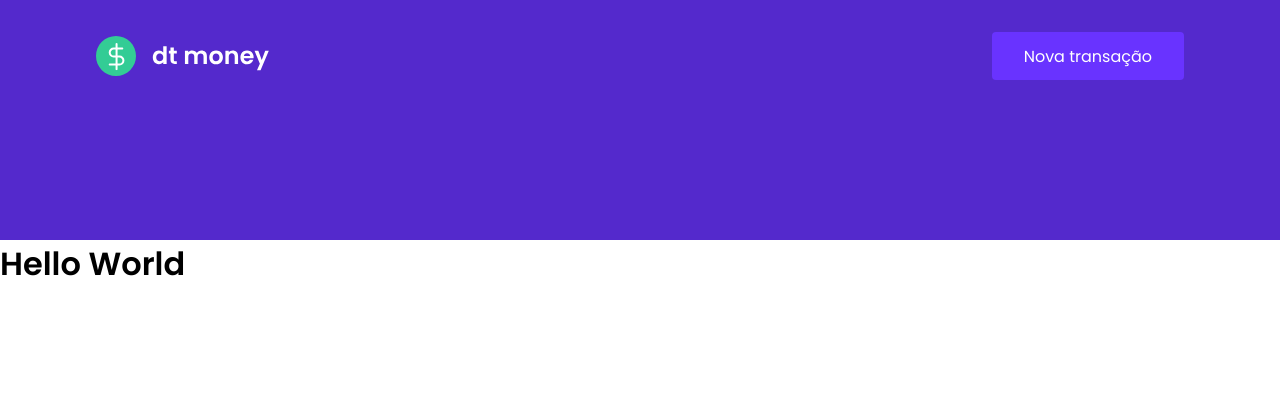
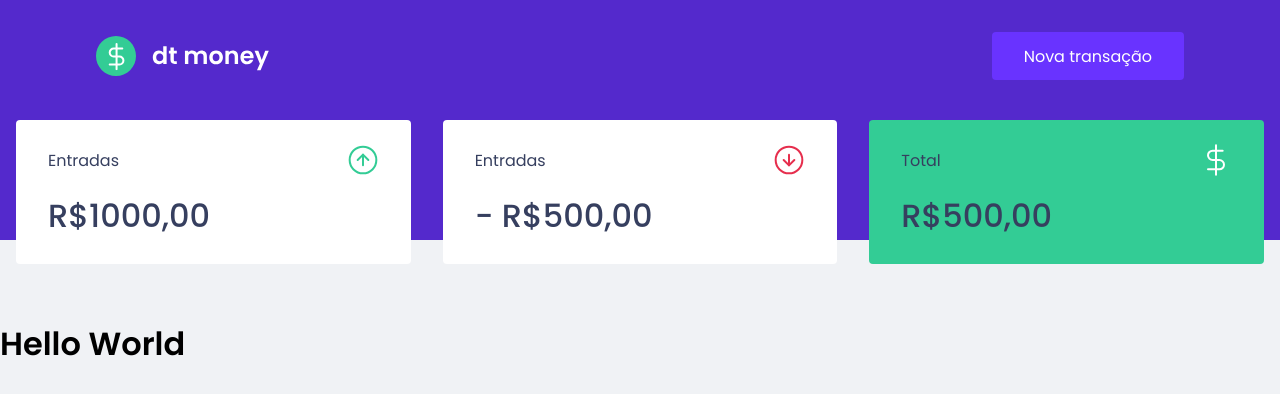
Before and after one commit to RafaelMatos/Ignite-DtMoney, a React (Create React App) app: page / in a window 1280 px wide. Shown: the top 394 px of the page. Built offline with nearby package versions, Linux system fonts and the light colour scheme.

Commit message:
Component Summary created

```diff
--- a/public/index.html
+++ b/public/index.html
@@ -8,7 +8,7 @@
     <meta name="viewport" content="width=device-width, initial-scale=1" />
 
 
-    <link href="https://fonts.googleapis.com/css2?family=Poppins:wght@400;600&display=swap" rel="stylesheet">
+    <link href="https://fonts.googleapis.com/css2?family=Poppins:wght@400;500;600&display=swap" rel="stylesheet">
     <title>Dtmoney</title>
   </head>
   <body>
--- a/src/App.tsx
+++ b/src/App.tsx
@@ -1,3 +1,4 @@
+import { Dashboard } from './components/Dashboard';
 import { Header } from './components/Header';
 import { GlobalStyle } from './styles/global';
 
@@ -7,6 +8,7 @@
     <div className="App">
       <GlobalStyle/>
       <Header/>
+      <Dashboard/>
       <h1>Hello World</h1>
 
     </div>
--- /dev/null
+++ b/src/components/Dashboard/index.tsx
@@ -0,0 +1,11 @@
+import { Summary } from "../Summary";
+import { Container } from "./styles";
+
+export function Dashboard(){
+  return (
+
+    <Container>
+      <Summary></Summary>
+    </Container>
+  )
+}
--- /dev/null
+++ b/src/components/Dashboard/styles.ts
@@ -0,0 +1,8 @@
+import styled from "styled-components";
+
+export const Container = styled.main`
+  max-width: 1120;
+  margin: 0 auto;
+  padding: 2.5rem 1rem;
+
+`
--- /dev/null
+++ b/src/components/Summary/index.tsx
@@ -0,0 +1,33 @@
+import incomeImg from '../../assets/income.svg';
+import outcomeImg from '../../assets/outcome.svg';
+import totalImg from '../../assets/total.svg';
+import { Container } from "./styles";
+
+
+export function Summary(){
+  return(
+    <Container>
+      <div>
+        <header>
+          <p>Entradas</p>
+          <img src={incomeImg} alt="Entradas" />
+        </header>
+        <strong>R$1000,00</strong>
+      </div>
+      <div>
+        <header>
+          <p>Entradas</p>
+          <img src={outcomeImg} alt="Saídas" />
+        </header>
+        <strong> - R$500,00</strong>
+      </div>
+      <div className="hightlight-background">
+        <header>
+          <p>Total</p>
+          <img src={totalImg} alt="Total" />
+        </header>
+        <strong>R$500,00</strong>
+      </div>
+    </Container>
+  )
+}
--- /dev/null
+++ b/src/components/Summary/styles.ts
@@ -0,0 +1,30 @@
+import styled from "styled-components";
+
+export const Container = styled.div`
+  display:grid;
+  grid-template-columns: repeat(3,1fr);
+  gap:2rem;
+  margin-top: -10rem;
+  div {
+    background: var(--shape);
+    padding: 1.5rem 2rem;
+    border-radius: 0.25rem;
+    color: var(--text-title);
+    header {
+      display: flex;
+      align-items: center;
+      justify-content: space-between;
+    }
+    strong {
+      display: block;
+      margin-top: 1rem;
+      font-size: 2rem;
+      font-weight: 500;
+      line-height: 3rem;
+    }
+    &.hightlight-background{
+    background: var(--green);
+  }
+  }
+
+`
--- a/src/styles/global.ts
+++ b/src/styles/global.ts
@@ -4,12 +4,13 @@
   :root {
 
     --red:#E52E4D;
+    --green:#33cc95;
     --blue:#5429CC;
 
     --blue-light: #6933ff;
 
     --text-title:#363F5F;
-    --text-body:#969CB3
+    --text-body:#969CB3;
 
     --background:#f0f2f5;
     --shape:#FFFFFF;
```
